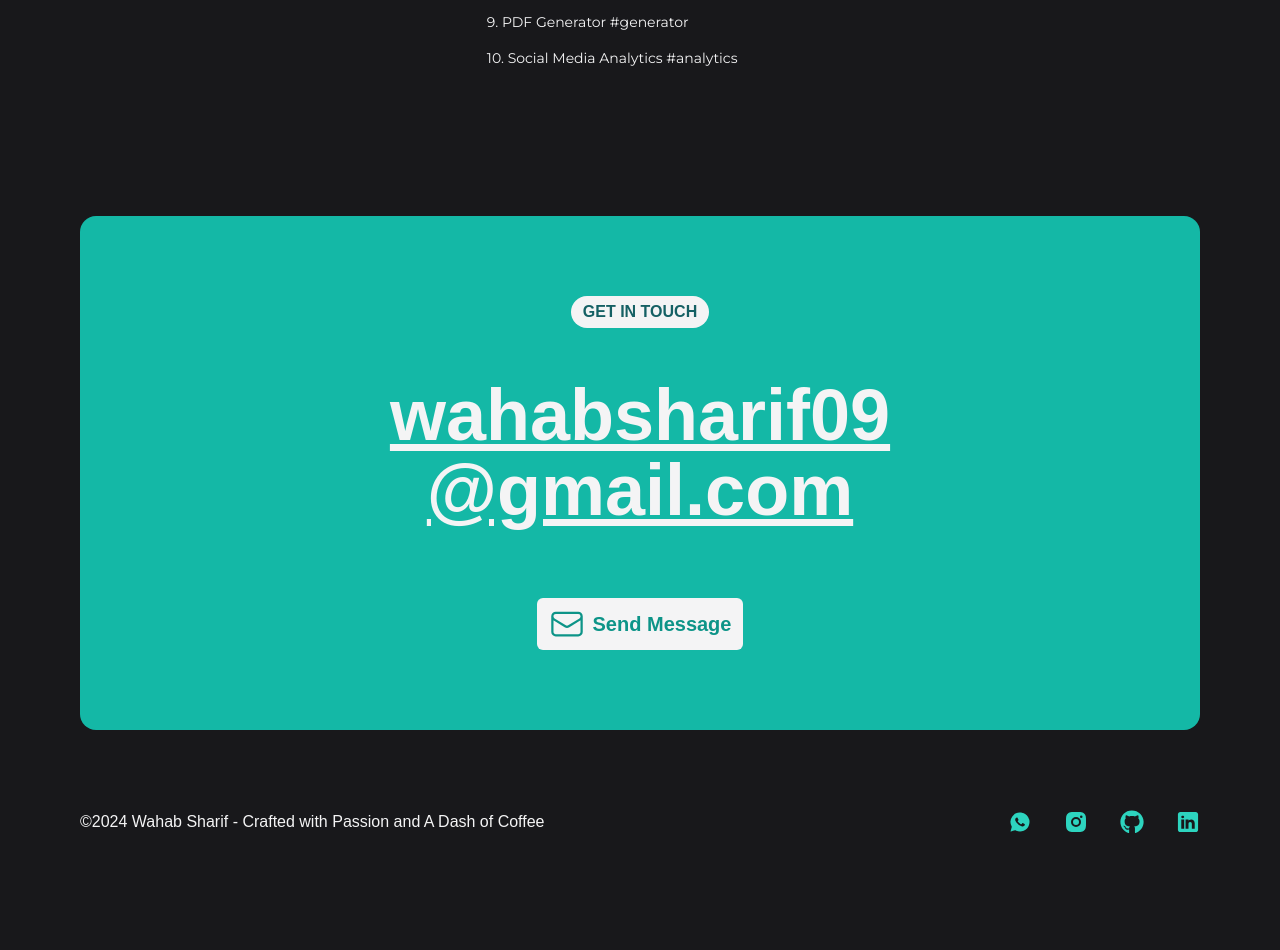
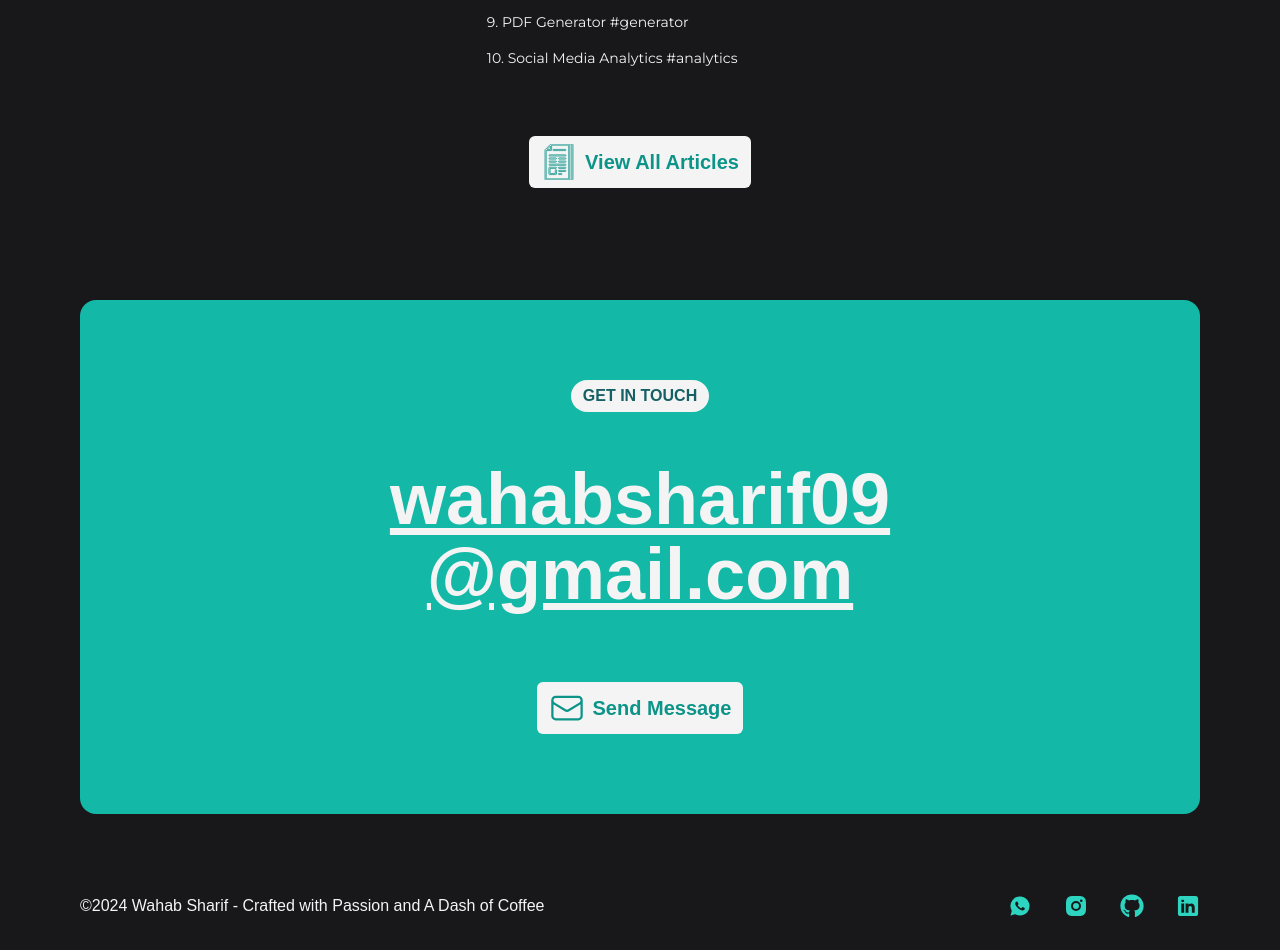
Before and after one commit to wahabsharif/wahab-sharif-portfolio-v3, a Next.js app: page /articles/10-project-ideas-from-beginner-to-advanced in a window 1280 px wide. Shown: the part 1060-2010 px from the top of the page. Before the commit the page ends 1926 px from the top, so only its background shows below. Built offline with nearby package versions, Linux system fonts and the light colour scheme; a web font is replaced by a local one.

Commit message:
Button Added to Article Page

```diff
--- a/src/components/Icons.tsx
+++ b/src/components/Icons.tsx
@@ -28,7 +28,8 @@ export const Instagram = (props: IconType) => (
     width="100%"
     xmlns="http://www.w3.org/2000/svg"
   >
-    <path d="M13.028 2c1.125.003 1.696.009 2.189.023l.194.007c.224.008.445.018.712.03c1.064.05 1.79.218 2.427.465c.66.254 1.216.598 1.772 1.153a4.908 4.908 0 0 1 1.153 1.772c.247.637.415 1.363.465 2.428c.012.266.022.487.03.712l.006.194c.015.492.021 1.063.023 2.188l.001.746v1.31a78.831 78.831 0 0 1-.023 2.188l-.006.194c-.008.225-.018.446-.03.712c-.05 1.065-.22 1.79-.466 2.428a4.883 4.883 0 0 1-1.153 1.772a4.915 4.915 0 0 1-1.772 1.153c-.637.247-1.363.415-2.427.465a72.11 72.11 0 0 1-.712.03l-.194.006c-.493.014-1.064.021-2.189.023l-.746.001h-1.309a78.43 78.43 0 0 1-2.189-.023l-.194-.006a63.036 63.036 0 0 1-.712-.031c-1.064-.05-1.79-.218-2.428-.465a4.889 4.889 0 0 1-1.771-1.153a4.904 4.904 0 0 1-1.154-1.772c-.247-.637-.415-1.363-.465-2.428a74.1 74.1 0 0 1-.03-.712l-.005-.194A79.047 79.047 0 0 1 2 13.028v-2.056a78.82 78.82 0 0 1 .022-2.188l.007-.194c.008-.225.018-.446.03-.712c.05-1.065.218-1.79.465-2.428A4.88 4.88 0 0 1 3.68 3.678a4.897 4.897 0 0 1 1.77-1.153c.638-.247 1.363-.415 2.428-.465c.266-.012.488-.022.712-.03l.194-.006a79 79 0 0 1 2.188-.023zM12 7a5 5 0 1 0 0 10a5 5 0 0 0 0-10m0 2a3 3 0 1 1 .001 6a3 3 0 0 1 0-6m5.25-3.5a1.25 1.25 0 0 0 0 2.5a1.25 1.25 0 0 0 0-2.5" />  </svg>
+    <path d="M13.028 2c1.125.003 1.696.009 2.189.023l.194.007c.224.008.445.018.712.03c1.064.05 1.79.218 2.427.465c.66.254 1.216.598 1.772 1.153a4.908 4.908 0 0 1 1.153 1.772c.247.637.415 1.363.465 2.428c.012.266.022.487.03.712l.006.194c.015.492.021 1.063.023 2.188l.001.746v1.31a78.831 78.831 0 0 1-.023 2.188l-.006.194c-.008.225-.018.446-.03.712c-.05 1.065-.22 1.79-.466 2.428a4.883 4.883 0 0 1-1.153 1.772a4.915 4.915 0 0 1-1.772 1.153c-.637.247-1.363.415-2.427.465a72.11 72.11 0 0 1-.712.03l-.194.006c-.493.014-1.064.021-2.189.023l-.746.001h-1.309a78.43 78.43 0 0 1-2.189-.023l-.194-.006a63.036 63.036 0 0 1-.712-.031c-1.064-.05-1.79-.218-2.428-.465a4.889 4.889 0 0 1-1.771-1.153a4.904 4.904 0 0 1-1.154-1.772c-.247-.637-.415-1.363-.465-2.428a74.1 74.1 0 0 1-.03-.712l-.005-.194A79.047 79.047 0 0 1 2 13.028v-2.056a78.82 78.82 0 0 1 .022-2.188l.007-.194c.008-.225.018-.446.03-.712c.05-1.065.218-1.79.465-2.428A4.88 4.88 0 0 1 3.68 3.678a4.897 4.897 0 0 1 1.77-1.153c.638-.247 1.363-.415 2.428-.465c.266-.012.488-.022.712-.03l.194-.006a79 79 0 0 1 2.188-.023zM12 7a5 5 0 1 0 0 10a5 5 0 0 0 0-10m0 2a3 3 0 1 1 .001 6a3 3 0 0 1 0-6m5.25-3.5a1.25 1.25 0 0 0 0 2.5a1.25 1.25 0 0 0 0-2.5" />{" "}
+  </svg>
 );
 
 export const WhatsAppIcon = (props: IconType) => (
@@ -42,7 +43,8 @@ export const WhatsAppIcon = (props: IconType) => (
     width="100%"
     xmlns="http://www.w3.org/2000/svg"
   >
-    <path d="m13.79 2.64l-.57-.08a9.13 9.13 0 0 0-8.92 4a9.1 9.1 0 0 0-.71 9.66a1.3 1.3 0 0 1 .1 1c-.41 1.41-.79 2.83-1.19 4.32l.5-.15c1.35-.36 2.7-.72 4.05-1.05a1.45 1.45 0 0 1 .85.08a9.45 9.45 0 1 0 5.89-17.78m2.52 13.12a2.76 2.76 0 0 1-2.72.56a9.19 9.19 0 0 1-5.13-3.71a8.51 8.51 0 0 1-1.11-2.08a2.49 2.49 0 0 1 .55-2.52a1.23 1.23 0 0 1 1.32-.42c.2.05.34.34.52.56c.146.413.317.817.51 1.21a.94.94 0 0 1-.2 1.31c-.45.4-.38.73-.06 1.18a6.71 6.71 0 0 0 2.82 2.32c.32.14.56.17.77-.16c.09-.13.21-.24.31-.36c.58-.73.4-.72 1.32-.32c.293.123.577.267.85.43c.27.16.68.33.74.57a1.45 1.45 0 0 1-.49 1.43" />  </svg>
+    <path d="m13.79 2.64l-.57-.08a9.13 9.13 0 0 0-8.92 4a9.1 9.1 0 0 0-.71 9.66a1.3 1.3 0 0 1 .1 1c-.41 1.41-.79 2.83-1.19 4.32l.5-.15c1.35-.36 2.7-.72 4.05-1.05a1.45 1.45 0 0 1 .85.08a9.45 9.45 0 1 0 5.89-17.78m2.52 13.12a2.76 2.76 0 0 1-2.72.56a9.19 9.19 0 0 1-5.13-3.71a8.51 8.51 0 0 1-1.11-2.08a2.49 2.49 0 0 1 .55-2.52a1.23 1.23 0 0 1 1.32-.42c.2.05.34.34.52.56c.146.413.317.817.51 1.21a.94.94 0 0 1-.2 1.31c-.45.4-.38.73-.06 1.18a6.71 6.71 0 0 0 2.82 2.32c.32.14.56.17.77-.16c.09-.13.21-.24.31-.36c.58-.73.4-.72 1.32-.32c.293.123.577.267.85.43c.27.16.68.33.74.57a1.45 1.45 0 0 1-.49 1.43" />{" "}
+  </svg>
 );
 
 export const LinkedinIcon = (props: IconType) => (
@@ -230,6 +232,86 @@ export function CheckIcon({ className }: { className?: string }) {
   );
 }
 
+export function ArticleIcon({ className }: { className?: string }) {
+  return (
+    <svg
+      xmlns="http://www.w3.org/2000/svg"
+      fill="none"
+      viewBox="0 0 465 465"
+      strokeWidth="10"
+      stroke="currentColor"
+      aria-hidden="true"
+      className={className}
+    >
+      <g>
+        <path
+          d="M405.437,0h-10c-4.143,0-7.5,3.358-7.5,7.5s3.357,7.5,7.5,7.5h2.5v435h-2.5c-4.143,0-7.5,3.358-7.5,7.5s3.357,7.5,7.5,7.5
+		h10c4.143,0,7.5-3.358,7.5-7.5V7.5C412.937,3.358,409.579,0,405.437,0z"
+        />
+        <path
+          d="M315.437,140H109.563c-4.143,0-7.5,3.358-7.5,7.5s3.357,7.5,7.5,7.5h205.873c4.143,0,7.5-3.358,7.5-7.5
+		S319.579,140,315.437,140z"
+        />
+        <path
+          d="M315.437,260H109.563c-4.143,0-7.5,3.358-7.5,7.5s3.357,7.5,7.5,7.5h205.873c4.143,0,7.5-3.358,7.5-7.5
+		S319.579,260,315.437,260z"
+        />
+        <path
+          d="M315.437,300H232.5c-4.143,0-7.5,3.358-7.5,7.5s3.357,7.5,7.5,7.5h82.937c4.143,0,7.5-3.358,7.5-7.5
+		S319.579,300,315.437,300z"
+        />
+        <path
+          d="M365.437,0H129.563c-0.251,0-0.501,0.013-0.749,0.038c-0.184,0.019-0.365,0.05-0.545,0.082
+		c-0.06,0.011-0.122,0.016-0.182,0.028c-0.215,0.043-0.425,0.098-0.632,0.159c-0.025,0.008-0.052,0.012-0.077,0.02
+		c-0.212,0.064-0.419,0.141-0.623,0.223c-0.022,0.009-0.044,0.015-0.066,0.024c-0.195,0.081-0.383,0.172-0.569,0.269
+		c-0.031,0.016-0.064,0.029-0.094,0.045c-0.173,0.093-0.339,0.196-0.504,0.301c-0.042,0.027-0.086,0.049-0.127,0.077
+		c-0.154,0.103-0.3,0.216-0.446,0.33c-0.048,0.038-0.098,0.07-0.145,0.109c-0.173,0.142-0.338,0.293-0.498,0.451
+		c-0.015,0.015-0.031,0.027-0.046,0.042l-70,70c-0.018,0.018-0.033,0.039-0.051,0.057c-0.153,0.156-0.301,0.317-0.44,0.486
+		c-0.044,0.054-0.082,0.112-0.125,0.167c-0.108,0.138-0.215,0.277-0.313,0.423c-0.033,0.049-0.06,0.101-0.092,0.151
+		c-0.1,0.157-0.199,0.315-0.287,0.48c-0.02,0.037-0.035,0.075-0.054,0.112c-0.093,0.181-0.182,0.363-0.261,0.552
+		c-0.011,0.026-0.019,0.054-0.03,0.081c-0.08,0.2-0.155,0.402-0.218,0.61c-0.008,0.026-0.013,0.053-0.021,0.08
+		c-0.061,0.207-0.116,0.416-0.158,0.63c-0.012,0.059-0.017,0.119-0.027,0.178c-0.032,0.182-0.064,0.363-0.082,0.549
+		c-0.025,0.248-0.038,0.498-0.038,0.749v380c0,4.142,3.357,7.5,7.5,7.5h305.873c4.143,0,7.5-3.358,7.5-7.5V7.5
+		C372.937,3.358,369.579,0,365.437,0z M122.063,25.606V70H77.67L122.063,25.606z M357.937,450H67.063V85h62.5
+		c4.143,0,7.5-3.358,7.5-7.5V15h220.873V450z"
+        />
+        <path
+          d="M159.563,85h155.873c4.143,0,7.5-3.358,7.5-7.5s-3.357-7.5-7.5-7.5H159.563c-4.143,0-7.5,3.358-7.5,7.5
+		S155.421,85,159.563,85z"
+        />
+        <path
+          d="M315.437,180H232.5c-4.143,0-7.5,3.358-7.5,7.5s3.357,7.5,7.5,7.5h82.937c4.143,0,7.5-3.358,7.5-7.5
+		S319.579,180,315.437,180z"
+        />
+        <path
+          d="M315.437,220H232.5c-4.143,0-7.5,3.358-7.5,7.5s3.357,7.5,7.5,7.5h82.937c4.143,0,7.5-3.358,7.5-7.5
+		S319.579,220,315.437,220z"
+        />
+        <path
+          d="M192.5,315c4.143,0,7.5-3.358,7.5-7.5s-3.357-7.5-7.5-7.5h-82.937c-4.143,0-7.5,3.358-7.5,7.5v80
+		c0,4.142,3.357,7.5,7.5,7.5H192.5c4.143,0,7.5-3.358,7.5-7.5v-50c0-4.142-3.357-7.5-7.5-7.5s-7.5,3.358-7.5,7.5V380h-67.937v-65
+		H192.5z"
+        />
+        <path
+          d="M109.563,235H192.5c4.143,0,7.5-3.358,7.5-7.5s-3.357-7.5-7.5-7.5h-82.937c-4.143,0-7.5,3.358-7.5,7.5
+		S105.421,235,109.563,235z"
+        />
+        <path
+          d="M265.437,380H232.5c-4.143,0-7.5,3.358-7.5,7.5s3.357,7.5,7.5,7.5h32.937c4.143,0,7.5-3.358,7.5-7.5
+		S269.579,380,265.437,380z"
+        />
+        <path
+          d="M315.437,340H232.5c-4.143,0-7.5,3.358-7.5,7.5s3.357,7.5,7.5,7.5h82.937c4.143,0,7.5-3.358,7.5-7.5
+		S319.579,340,315.437,340z"
+        />
+        <path
+          d="M109.563,195H192.5c4.143,0,7.5-3.358,7.5-7.5s-3.357-7.5-7.5-7.5h-82.937c-4.143,0-7.5,3.358-7.5,7.5
+		S105.421,195,109.563,195z"
+        />
+      </g>
+    </svg>
+  );
+}
 export function DangerIcon({ className }: { className?: string }) {
   return (
     <svg
--- a/src/pages/articles/[slug].tsx
+++ b/src/pages/articles/[slug].tsx
@@ -4,6 +4,8 @@ import Image from "next/image";
 import React from "react";
 import { NextSeo } from "next-seo";
 import CursorTrailCanvas from "@/components/CursorTrailCanvas";
+import { ArticleIcon } from "@/components/Icons";
+import Link from "next/link";
 
 interface ArticlePageProps {
   article: Article;
@@ -25,13 +27,11 @@ export default function ArticlePage({ article }: ArticlePageProps) {
         <h1 className="mb-4 text-4xl font-bold">{article.title}</h1>
         {article.thumbnail && (
           <div className="relative mt-5">
-            {/* Correctly use the next/image component */}
             <Image
               src={article.thumbnail}
               alt="article thumbnail"
               width={800}
-              height={0} // Set the height based on the aspect ratio of your image
-              // layout="responsive" // Use responsive layout for the image
+              height={0}
             />
           </div>
         )}
@@ -39,7 +39,6 @@ export default function ArticlePage({ article }: ArticlePageProps) {
           <p className="text-2xl font-bold">{article.description}</p>
         </div>
         <div className="mt-6">
-          {/* Map through the content array and render each paragraph with numbering */}
           {article.content.map((paragraph, index) => (
             <p className="mt-4 text-xs md:text-sm" key={index}>
               {index + 1}. {paragraph}
@@ -47,20 +46,30 @@ export default function ArticlePage({ article }: ArticlePageProps) {
           ))}
         </div>
         <div className="mt-4">
-          {/* Map through the content array and render each paragraph with numbering */}
           {article.body.map((paragraph, index) => (
             <p className="mt-5 text-lg md:text-lg" key={index}>
               {paragraph}
             </p>
           ))}
-        </div>{" "}
+        </div>
+        {/* Button to navigate to /articles page */}
+        <div className="mt-8 text-center">
+          <button className="inline-flex items-center gap-2 rounded-md bg-zinc-100 px-3 py-2 text-teal-600 transition-transform duration-150 focus-within:scale-[1.05] hover:scale-[1.05] hover:bg-white">
+            <span className="block h-6 w-6 sm:h-7 sm:w-7 lg:h-9 lg:w-9">
+              <ArticleIcon />
+            </span>
+            <span className="text-base font-semibold sm:text-lg lg:text-xl">
+              <Link href="/articles">View All Articles</Link>
+            </span>
+          </button>
+        </div>
       </div>
     </>
   );
 }
 
 export const getStaticPaths: GetStaticPaths = async () => {
-  const articles = getAllArticles(); // Use getAllArticles function
+  const articles = getAllArticles();
   const paths = articles.map((article) => ({ params: { slug: article.slug } }));
   return {
     paths,
```
Also changed, not shown: src/components/ContactForm.tsx (+4 -4 lines), public/icons/article.svg (added).
